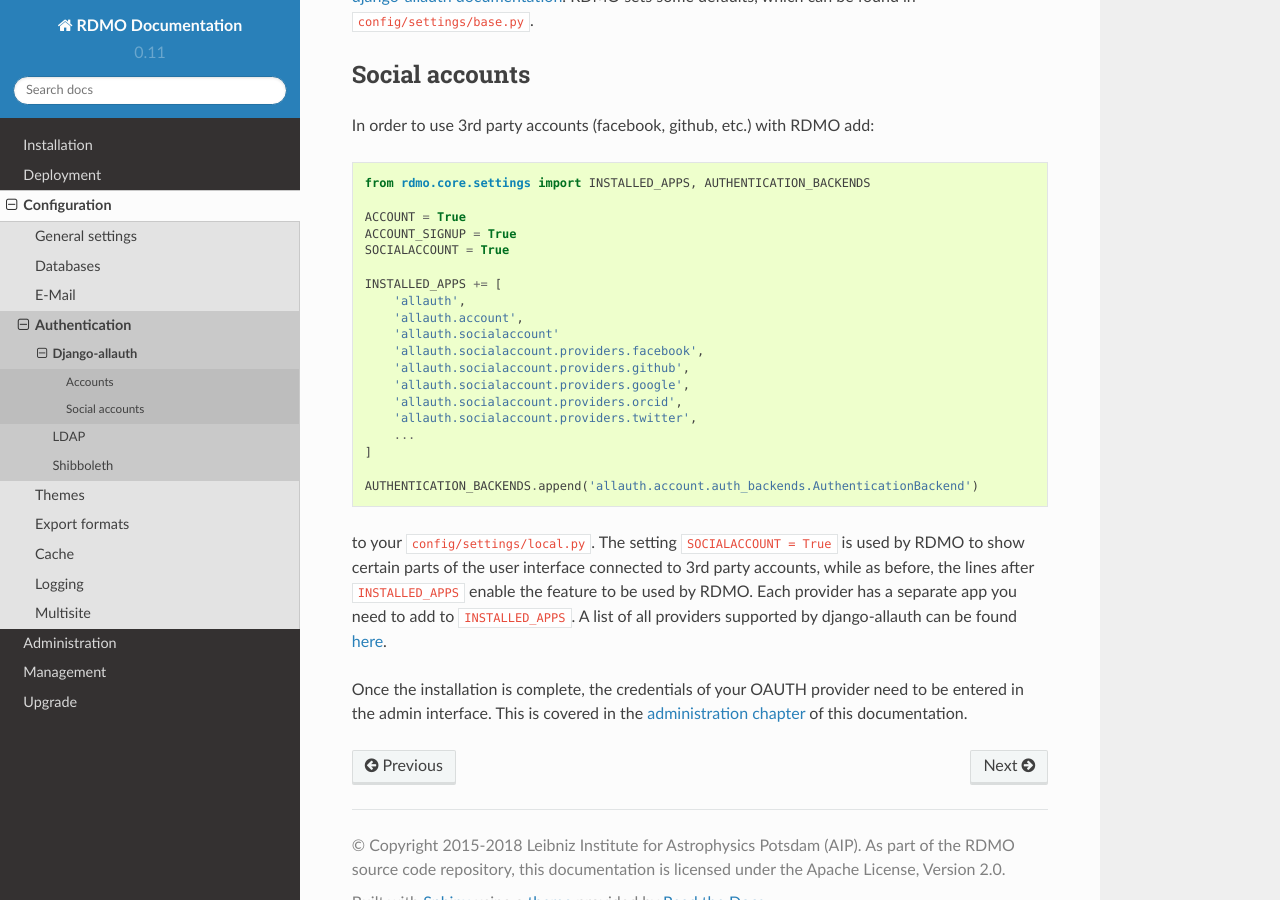
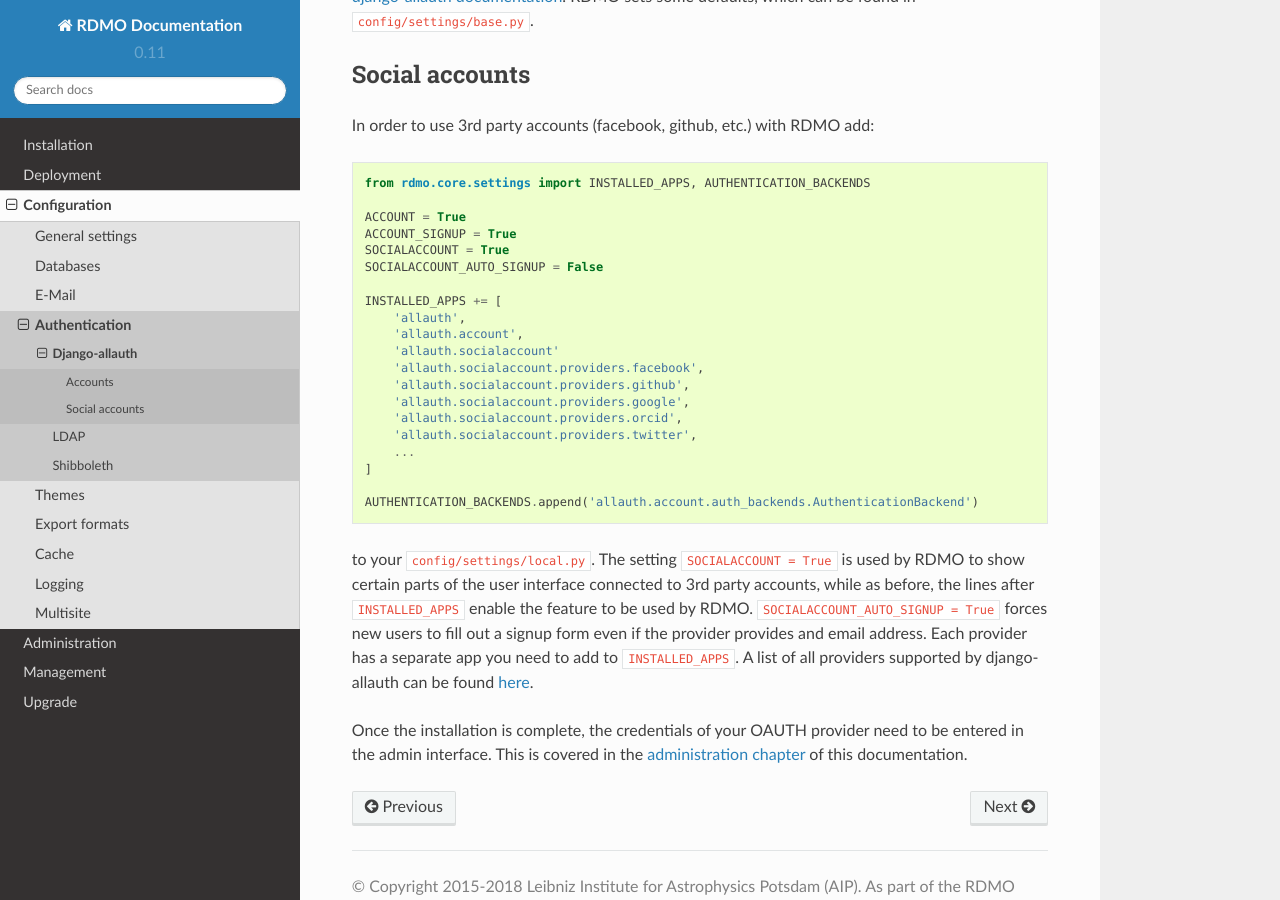
Before and after one commit to rdmorganiser/rdmo-docs, a Sphinx documentation site: the page built from docs/configuration/authentication/allauth.md, in a window 1280 px wide and 900 px high, scrolled down 815 px. Built offline with Sphinx 7.4.7 and the Read the Docs theme 2.0.0, drawn with Linux system fonts in a browser that asks for light colours.

Commit message:
Update allauth.md

````diff
--- a/docs/configuration/authentication/allauth.md
+++ b/docs/configuration/authentication/allauth.md
@@ -37,6 +37,7 @@
 ACCOUNT = True
 ACCOUNT_SIGNUP = True
 SOCIALACCOUNT = True
+SOCIALACCOUNT_AUTO_SIGNUP = False
 
 INSTALLED_APPS += [
     'allauth',
@@ -53,6 +54,6 @@
 AUTHENTICATION_BACKENDS.append('allauth.account.auth_backends.AuthenticationBackend')
 ```
 
-to your `config/settings/local.py`. The setting `SOCIALACCOUNT = True` is used by RDMO to show certain parts of the user interface connected to 3rd party accounts, while as before, the lines after `INSTALLED_APPS` enable the feature to be used by RDMO. Each provider has a separate app you need to add to `INSTALLED_APPS`. A list of all providers supported by django-allauth can be found [here](http://django-allauth.readthedocs.io/en/latest/providers.html).
+to your `config/settings/local.py`. The setting `SOCIALACCOUNT = True` is used by RDMO to show certain parts of the user interface connected to 3rd party accounts, while as before, the lines after `INSTALLED_APPS` enable the feature to be used by RDMO. `SOCIALACCOUNT_AUTO_SIGNUP = True` forces new users to fill out a signup form even if the provider provides and email address. Each provider has a separate app you need to add to `INSTALLED_APPS`. A list of all providers supported by django-allauth can be found [here](http://django-allauth.readthedocs.io/en/latest/providers.html).
 
 Once the installation is complete, the credentials of your OAUTH provider need to be entered in the admin interface. This is covered in the [administration chapter](../../administration/allauth.html) of this documentation.
````
